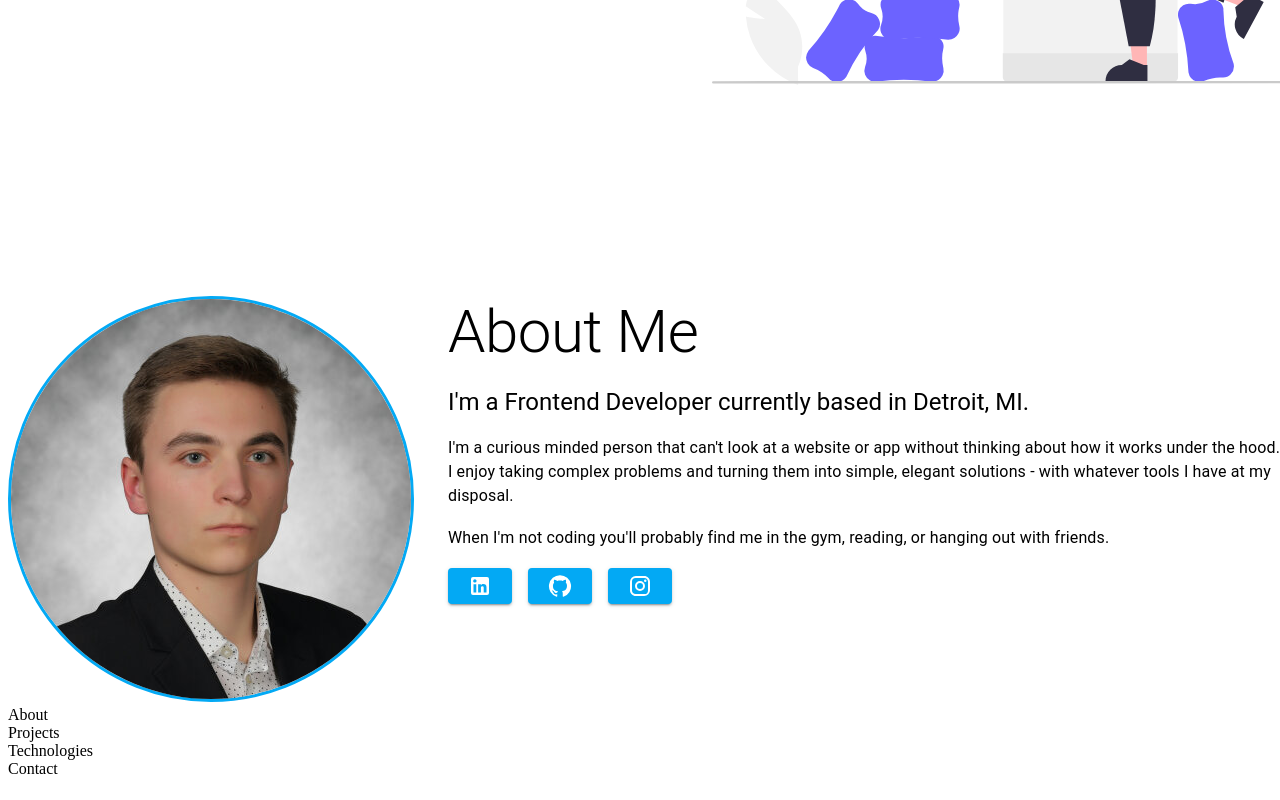
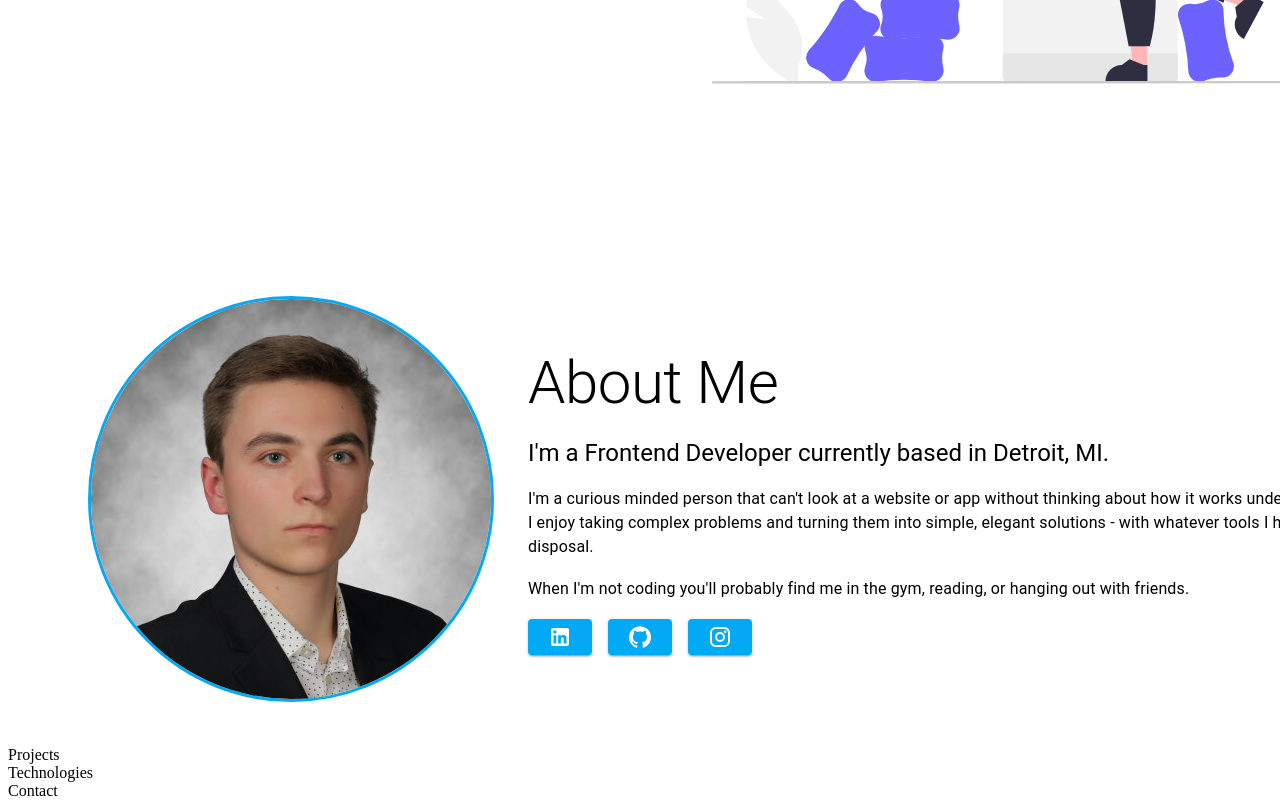
Before and after one commit to couvq/Portfolio-Site-V.2, a React (Create React App) app in the folder portfolio-site-v2/: page / in a window 1280 px wide. Shown: the part 752-1552 px from the top of the page. Before the commit the page ends 1530 px from the top, so only its background shows below. Built offline with nearby package versions, Linux system fonts and the light colour scheme.

Commit message:
weird styling issues are plagueing this project

```diff
--- a/portfolio-site-v2/src/components/About/About.js
+++ b/portfolio-site-v2/src/components/About/About.js
@@ -1,8 +1,8 @@
 import { Grid } from "@mui/material";
 import React from "react";
 
-import AboutImage from './AboutImage';
-import AboutText from './AboutText';
+import AboutImage from "./AboutImage";
+import AboutText from "./AboutText";
 
 const About = () => {
   return (
@@ -10,18 +10,30 @@ const About = () => {
       id="About"
       style={{
         width: "100%",
-      height: 'auto'
+        height: "auto",
+        margin: '2.5rem 5rem',
+        marginTop: '2rem',
+        display: 'flex',
+        justifyContent: 'center',
+        alignItems: 'center'
       }}
     >
-    <Grid container spacing={5}>
-      <Grid item sm={12} md={4}>
+      <Grid
+        container
+        spacing={5}
+        sx={{
+          display: "flex",
+          justifyContent: "center",
+          alignItems: "center",
+        }}
+      >
+        <Grid item xs={12} md={4}>
           <AboutImage />
         </Grid>
-      <Grid item sm={12} md={8}>
+        <Grid item xs={12} md={8}>
           <AboutText />
         </Grid>
       </Grid>
-      About
     </div>
   );
 };
```
Lines whose indentation alone changed are shown as unchanged.
